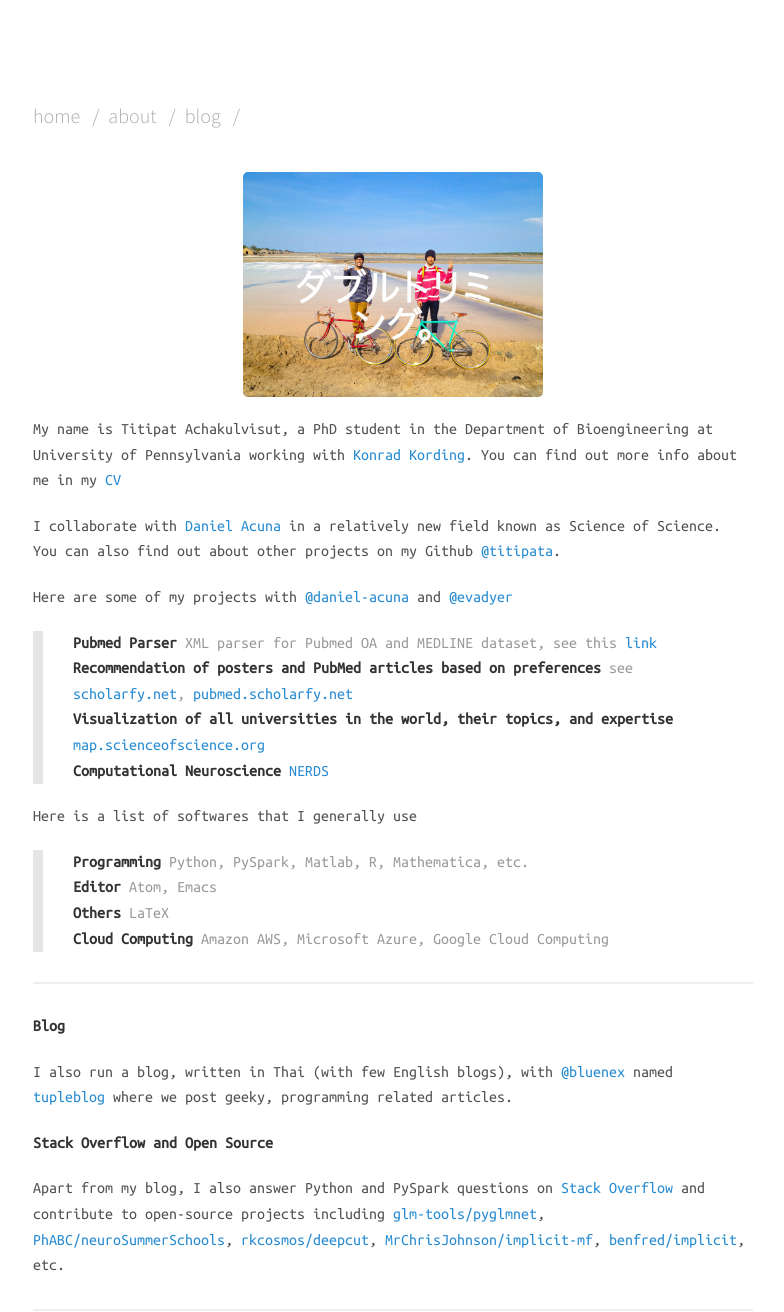
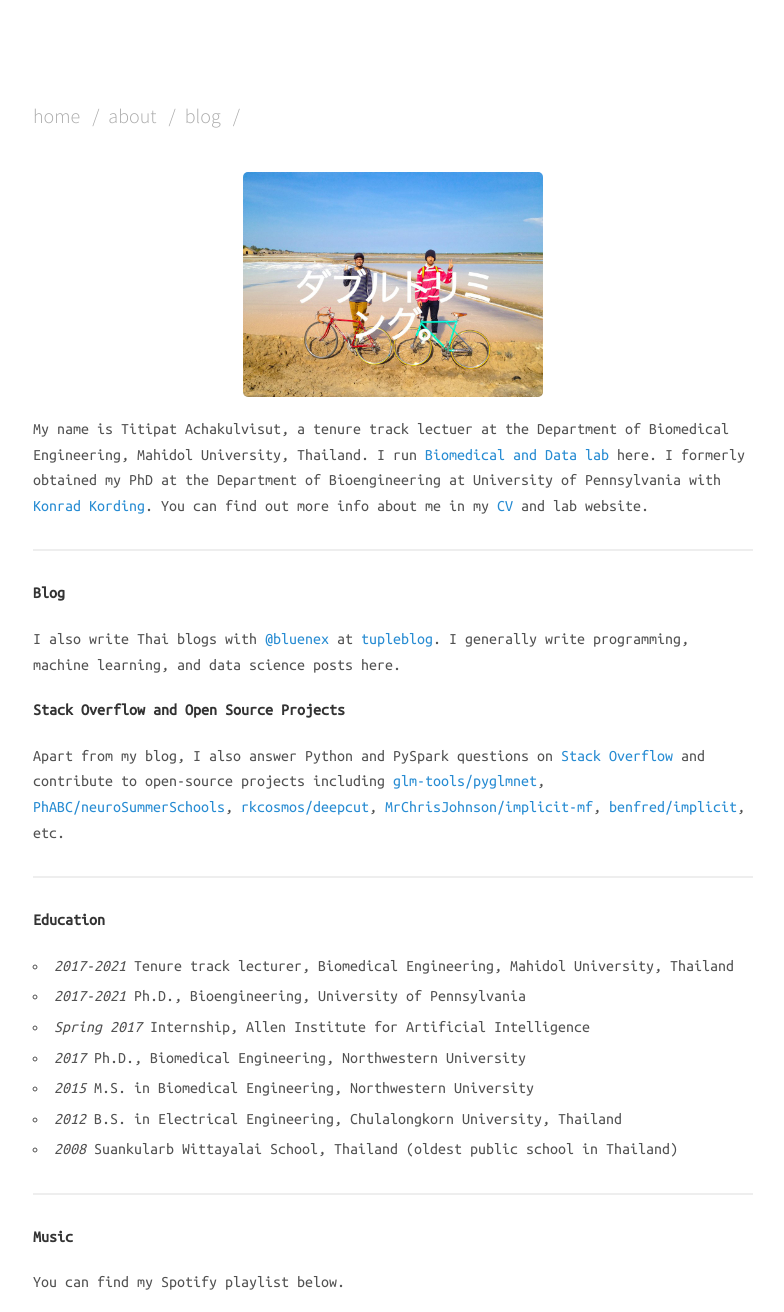
Before and after one commit to titipata/titipata.github.io, a Jekyll site: the page built from about.md, in a window 1280 px wide and 1400 px high, cut to the strip 0-1312 px from the top of the window. Shown: the whole strip, without its empty margins (247-1031 px from the left). Built offline with Jekyll 4.4.1, drawn with Linux system fonts in a browser that asks for light colours; nearby versions of some CDN libraries; some of the changed text lies outside the part shown.

Commit message:
Update personal website

```diff
--- a/_includes/meta.html
+++ b/_includes/meta.html
@@ -19,8 +19,10 @@
 
     {% if page.image %}
     <meta property="og:image" content="{{ site.url }}/images/{{ page.image }}">
+    <meta name="twitter:image" content="{{ site.url }}/images/{{ page.image }}">
     {% else %}
     <meta property="og:image" content="{{ site.url }}/images/fb-image.jpg">
+    <meta name="twitter:image" content="{{ site.url }}/ai-builders/images/fb-image.png">
     {% endif %}
 
     {% if page.description %}
@@ -44,7 +46,6 @@
 
     <!-- Twitter Cards -->
     <meta name="twitter:card" content="summary_large_image">
-    <meta name="twitter:image" content="{{ site.url }}/ai-builders/images/fb-image.png">
 
     <!-- Favicon -->
     <link rel="shortcut icon" href="{{ site.baseurl }}/images/favicon.ico">
--- a/about.md
+++ b/about.md
@@ -3,47 +3,23 @@ title: About
 permalink: /about/
 ---
 
-
 <figure><center>
   <img width="300" src="/images/titipata.jpg" data-action="zoom"/>
 </center></figure>
 
-
-My name is Titipat Achakulvisut, a PhD student in the Department of
-Bioengineering at University of Pennsylvania working with [Konrad Kording](http://kordinglab.com/).
-You can find out more info about me in my [CV](http://titipata.github.io/images/pdf/Titipat_CV.pdf)
-
-
-I collaborate with [Daniel Acuna](http://www.scienceofscience.org/) in a relatively new field known as Science of Science.
-You can also find out about other projects on my Github [@titipata](https://github.com/titipata).
-
-
-Here are some of my projects with [@daniel-acuna](https://github.com/daniel-acuna) and [@evadyer](https://github.com/evadyer)
-
-> **Pubmed Parser** XML parser for Pubmed OA and MEDLINE dataset,
-see this [link](https://github.com/titipata/pubmed_parser)
-> **Recommendation of posters and PubMed articles based on preferences** see
-[scholarfy.net](http://www.scholarfy.net/), [pubmed.scholarfy.net](http://pubmed.scholarfy.net/) <br>
-> **Visualization of all universities in the world, their topics, and expertise** [map.scienceofscience.org](http://map.scienceofscience.org/) <br>
-> **Computational Neuroscience** [NERDS](https://github.com/KordingLab/nerds)
-
-
-Here is a list of softwares that I generally use
-
-> **Programming** Python, PySpark, Matlab, R, Mathematica, etc. <br>
-> **Editor** Atom, Emacs <br>
-> **Others** LaTeX <br>
-> **Cloud Computing** Amazon AWS, Microsoft Azure, Google Cloud Computing
+My name is Titipat Achakulvisut, a tenure track lectuer at the Department of
+Biomedical Engineering, Mahidol University, Thailand. I run [Biomedical and Data lab](http://badlab.vercel.app/) here.
+I formerly obtained my PhD at the Department of Bioengineering at University of Pennsylvania with [Konrad Kording](http://kordinglab.com/).
+You can find out more info about me in my [CV](http://titipata.github.io/images/pdf/Titipat_CV.pdf) and lab website.
 
 <hr>
 
 **Blog**
 
-I also run a blog, written in Thai (with few English blogs), with
-[@bluenex](https://github.com/bluenex) named [tupleblog](http://tupleblog.github.io/)
-where we post geeky, programming related articles.
+I also write Thai blogs with [@bluenex](https://github.com/bluenex) at [tupleblog](http://tupleblog.github.io/).
+I generally write programming, machine learning, and data science posts here.
 
-**Stack Overflow and Open Source**
+**Stack Overflow and Open Source Projects**
 
 Apart from my blog, I also answer Python and PySpark questions
 on [Stack Overflow](http://stackoverflow.com/users/3626961/titipata) and
@@ -52,15 +28,15 @@ contribute to open-source projects including [glm-tools/pyglmnet](https://github
 [MrChrisJohnson/implicit-mf](https://github.com/MrChrisJohnson/implicit-mf),
 [benfred/implicit](https://github.com/benfred/implicit), etc.
 
-
 <hr>
 
 **Education**
 
 <ul>
-  <li><i>2017-Present</i> Ph.D. Student, Bioengineering, University of Pennsylvania</li>
+  <li><i>2017-2021</i> Tenure track lecturer, Biomedical Engineering, Mahidol University, Thailand</li>
+  <li><i>2017-2021</i> Ph.D., Bioengineering, University of Pennsylvania</li>
   <li><i>Spring 2017</i> Internship, Allen Institute for Artificial Intelligence</li>
-  <li><i>2017</i> Ph.D. Student, Biomedical Engineering, Northwestern University</li>
+  <li><i>2017</i> Ph.D., Biomedical Engineering, Northwestern University</li>
   <li><i>2015</i> M.S. in Biomedical Engineering, Northwestern University</li>
   <li><i>2012</i> B.S. in Electrical Engineering, Chulalongkorn University, Thailand</li>
   <li><i>2008</i> Suankularb Wittayalai School, Thailand (oldest public school in Thailand) </li>
@@ -70,6 +46,6 @@ contribute to open-source projects including [glm-tools/pyglmnet](https://github
 
 **Music**
 
-my spotify playlist
+You can find my Spotify playlist below.
 
 <iframe src="https://embed.spotify.com/?uri=spotify%3Auser%3A12126213435%3Aplaylist%3A3icwK1ctAWJAIGLjl5QcVl" width="300" height="380" frameborder="0" allowtransparency="true"></iframe>
--- a/index.html
+++ b/index.html
@@ -10,11 +10,11 @@ layout: default
   <h1 class="masthead-title">
     {{ site.name }}
   </h1>
-  <p>Ph.D. student at University of Pennsylvania<br>
+  <p>Tenure track lecturer at Mahidol University, Thailand<br>
     <br>
   <a href="https://github.com/titipata"><i class="fa fa-github" aria-hidden="true"></i> Github</a><br>
   <a href="https://twitter.com/titipat_a"><i class="fa fa-twitter" aria-hidden="true"></i> Twitter</a><br>
   <a href="http://tupleblog.github.io/"><i class="fa fa-square-o" aria-hidden="true"></i> Blog</a><br>
-  <a href="https://www.instagram.com/titipata/"><i class="fa fa-instagram" aria-hidden="true"></i> Instagram</a>
+  <a href="http://badlab.vercel.app/"><i class="fa fa-instagram" aria-hidden="true"></i> Lab Website</a>
   </p>
 </header>
```
Also changed, not shown: 1 other file.
